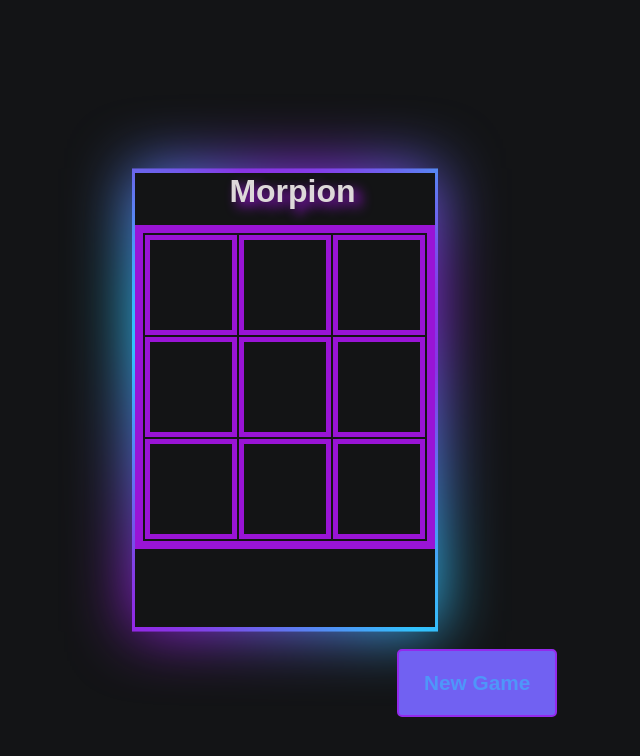
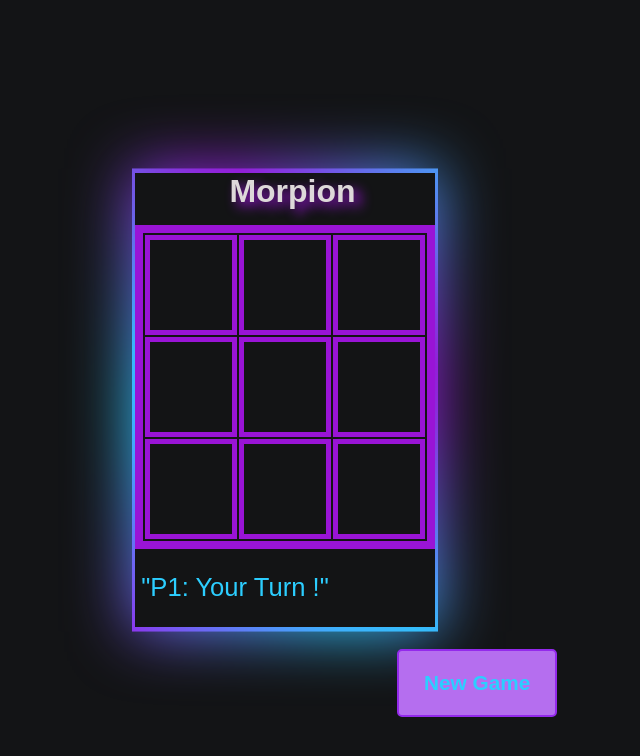
Before and after one commit to johndrake31/react-tic-tac-toe, a React (Create React App) app: page / in a window 1280 px wide. Shown: the top 756 px of the page, without its empty margins (355-995 px from the left). Built offline with nearby package versions, Linux system fonts and the light colour scheme.

Commit message:
feat(feat/tic-tac): add player turn and player win  msg

```diff
--- a/src/App.css
+++ b/src/App.css
@@ -24,7 +24,7 @@ body {
   font-weight: 500;
   width: 300px;
   position: absolute;
-  top: 200px;
+  top: 400px;
   left: -50px;
 }
 
@@ -36,7 +36,7 @@ body {
   font-weight: 500;
   width: 300px;
   position: absolute;
-  top: 200px;
+  top: 400px;
   right: -50px;
 }
 
@@ -130,7 +130,7 @@ td {
 #resultMessage {
   position: relative;
   bottom: 370px;
-  font-weight: 600;
+  font-weight: 500;
   text-decoration: none;
   color: white;
   text-align: center;
--- a/src/App.js
+++ b/src/App.js
@@ -72,14 +72,21 @@ function App() {
     setGameOver(false);
   }
 
-
+  const playerTurn = (
+    isPlayerOne ? <div className="joueur1" id="player-turn">"P1: Your Turn !"</div> : <div className="joueur2" id="player-turn">"P2: Your Turn !"</div>
+  )
+  const gameWinMsg = (
+    !isPlayerOne ? 'Player1 wins':'Player2 wins'
+  )
 
   return (
     <div className="container">
+
       <div className="row">
         <div className="col">
           <h1>Morpion</h1>
           <div id="result"></div>
+          {!gameOver && playerTurn}
           <table className="table-style">
 
             <tbody>
@@ -163,20 +170,15 @@ function App() {
             id="new-game">
             New Game
           </button>
-          <div id="player-turn"></div>
-          <div id="p1"></div>
-          <div id="p2"></div>
-          <div id="total"></div>
-          <div id="root">
-            <div id="resultMessage"></div>
-
-          </div>
 
 
-
-
+          <div id="root">
+            <div id="resultMessage">{gameOver && gameWinMsg}</div>
+          </div>
         </div>
       </div>
+      {/* add a score board? maybe? */}
+      {/* add optional login? maybe? */}
     </div>
   );
 }
```
